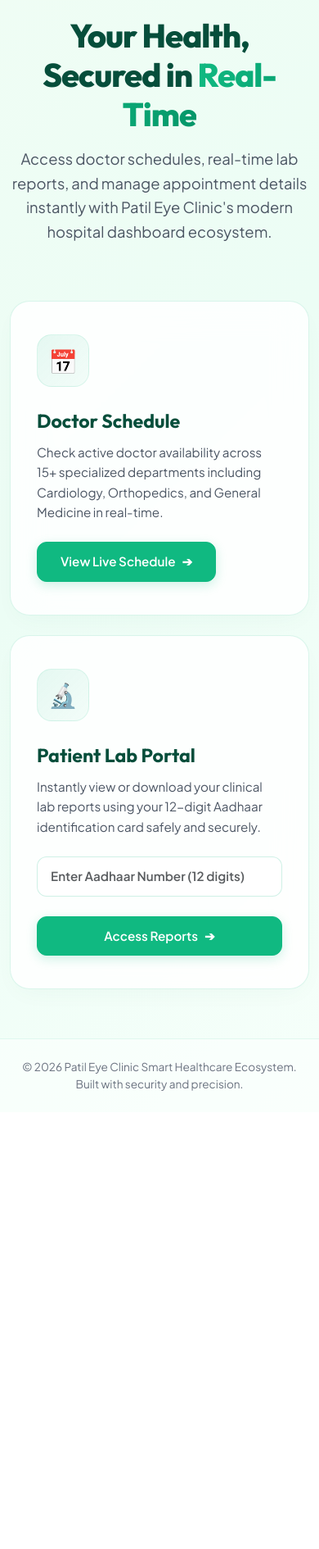
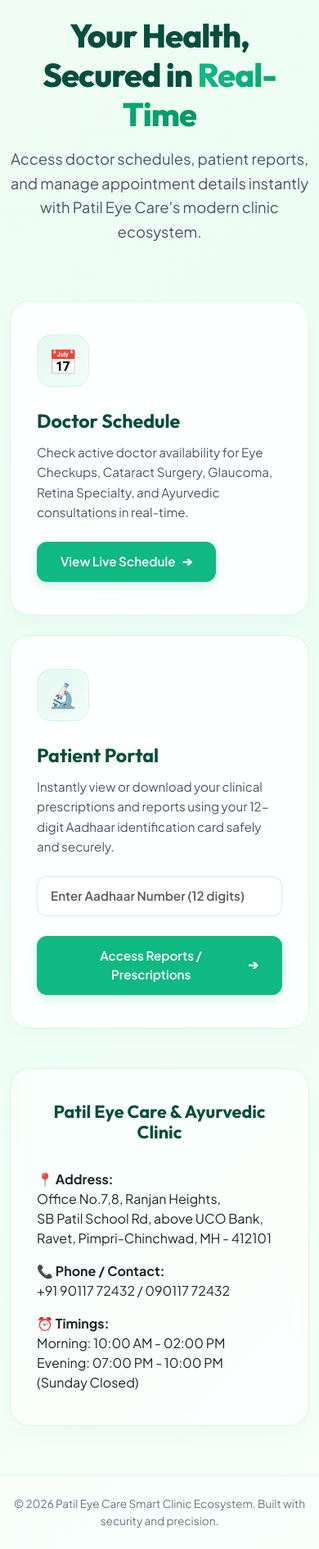
Before and after one commit to Shivamdadhich/Patil_Eye_Clinic, a Flask app: page / in a window 390 px wide. Shown: the part 235-2125 px from the top of the page at 82% size. Before the commit the page ends 1566 px from the top, so only its background shows below. Run offline with Flask 3, Linux system fonts and the light colour scheme; some libraries are stand-ins or nearby versions.

Commit message:
Update homepage with actual Patil Eye Care clinic address, phone, services, and timings

```diff
--- a/templates/home.html
+++ b/templates/home.html
@@ -230,7 +230,7 @@
                 <span>✦</span> Healthcare Redefined & Simplified
             </div>
             <h1 class="hero-title">Your Health, Secured in <span>Real-Time</span></h1>
-            <p class="hero-subtitle">Access doctor schedules, real-time lab reports, and manage appointment details instantly with Patil Eye Clinic's modern hospital dashboard ecosystem.</p>
+            <p class="hero-subtitle">Access doctor schedules, patient reports, and manage appointment details instantly with Patil Eye Care's modern clinic ecosystem.</p>
         </div>
 
         <div class="row g-4 justify-content-center">
@@ -241,7 +241,7 @@
                         📅
                     </div>
                     <h3 class="card-heading">Doctor Schedule</h3>
-                    <p class="card-desc">Check active doctor availability across 15+ specialized departments including Cardiology, Orthopedics, and General Medicine in real-time.</p>
+                    <p class="card-desc">Check active doctor availability for Eye Checkups, Cataract Surgery, Glaucoma, Retina Specialty, and Ayurvedic consultations in real-time.</p>
                     <a href="/schedule" class="btn btn-action btn-primary">
                         View Live Schedule <span>➔</span>
                     </a>
@@ -254,16 +254,43 @@
                     <div class="icon-box">
                         🔬
                     </div>
-                    <h3 class="card-heading">Patient Lab Portal</h3>
-                    <p class="card-desc">Instantly view or download your clinical lab reports using your 12-digit Aadhaar identification card safely and securely.</p>
+                    <h3 class="card-heading">Patient Portal</h3>
+                    <p class="card-desc">Instantly view or download your clinical prescriptions and reports using your 12-digit Aadhaar identification card safely and securely.</p>
                     <form method="POST" action="/labreport">
                         <div class="mb-4">
                             <input type="text" class="form-control glass-input" id="aadhar" name="aadhar" placeholder="Enter Aadhaar Number (12 digits)" required maxlength="12" pattern="\d{12}">
                         </div>
                         <button type="submit" class="btn btn-action btn-success w-100 justify-content-center">
-                            Access Reports <span>➔</span>
+                            Access Reports / Prescriptions <span>➔</span>
                         </button>
                     </form>
+                </div>
+            </div>
+        </div>
+
+        <!-- Clinic Details Section -->
+        <div class="row mt-5 justify-content-center">
+            <div class="col-md-10">
+                <div class="feature-card text-center" style="background: rgba(255, 255, 255, 0.6); backdrop-filter: blur(10px); border: 1px solid rgba(16, 185, 129, 0.15);">
+                    <h4 class="fw-bold mb-3" style="color: #064e3b;">Patil Eye Care & Ayurvedic Clinic</h4>
+                    <div class="row g-3 justify-content-center mt-2">
+                        <div class="col-sm-4 text-start">
+                            <strong>📍 Address:</strong><br>
+                            Office No.7,8, Ranjan Heights,<br>
+                            SB Patil School Rd, above UCO Bank,<br>
+                            Ravet, Pimpri-Chinchwad, MH - 412101
+                        </div>
+                        <div class="col-sm-4 text-start">
+                            <strong>📞 Phone / Contact:</strong><br>
+                            +91 90117 72432 / 090117 72432
+                        </div>
+                        <div class="col-sm-4 text-start">
+                            <strong>⏰ Timings:</strong><br>
+                            Morning: 10:00 AM - 02:00 PM<br>
+                            Evening: 07:00 PM - 10:00 PM<br>
+                            (Sunday Closed)
+                        </div>
+                    </div>
                 </div>
             </div>
         </div>
@@ -271,7 +298,7 @@
 
     <footer class="footer">
         <div class="container">
-            © 2026 Patil Eye Clinic Smart Healthcare Ecosystem. Built with security and precision.
+            © 2026 Patil Eye Care Smart Clinic Ecosystem. Built with security and precision.
         </div>
     </footer>
 
```
Also changed, not shown: scratch/get_listing_details.py (added, +41 -0 lines), scratch/resolve_url.py (added, +12 -0 lines), 1 other file.
